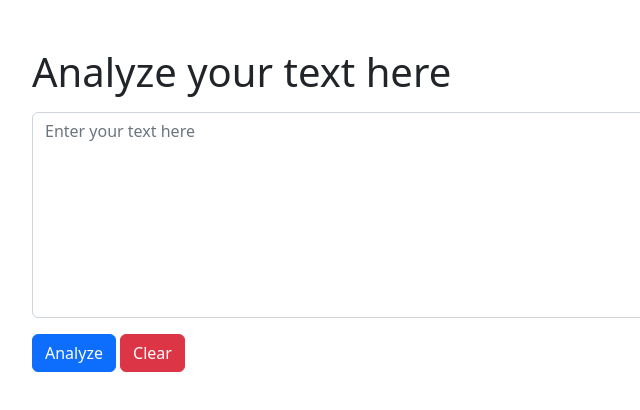
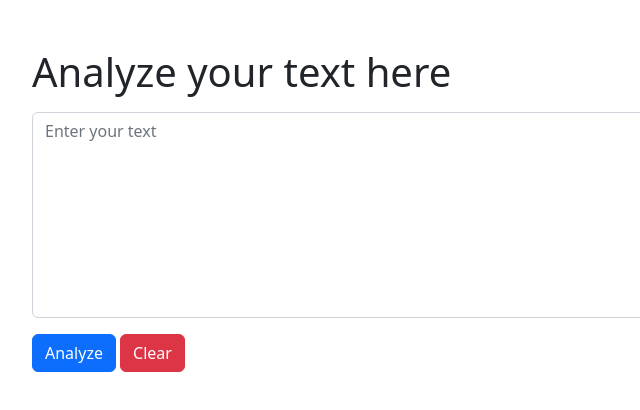
Before and after one commit to ashaduzzaman2002/text-analyzer, a plain HTML site: page index.html in a window 1280 px wide. Shown: the full height of the page, 172-812 px from the left. Drawn offline with nearby package versions, Linux system fonts and the light colour scheme.

Commit message:
Modify index.html

```diff
--- a/index.html
+++ b/index.html
@@ -15,7 +15,7 @@
             <h1>Analyze your text here</h1>
           </div>
           <div class="mb-3">
-            <textarea id="text" class="form-control" id="exampleFormControlTextarea1" rows="8" placeholder="Enter your text here" ></textarea>
+            <textarea id="text" class="form-control" id="exampleFormControlTextarea1" rows="8" placeholder="Enter your text" ></textarea>
           </div>
           <div class="mb-3">
             <button id="analyzeBtn" type="button" class="btn btn-primary">Analyze</button>
```
